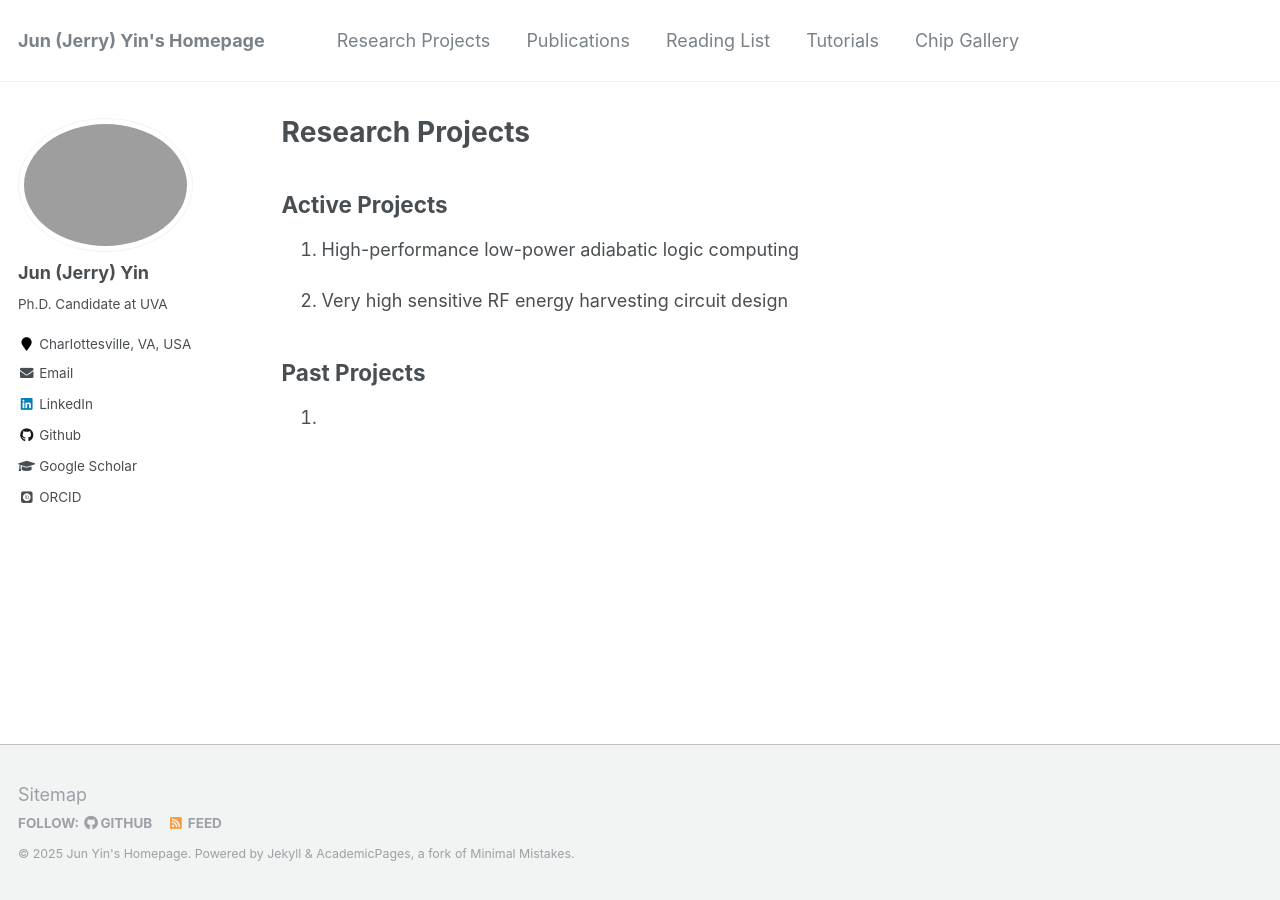
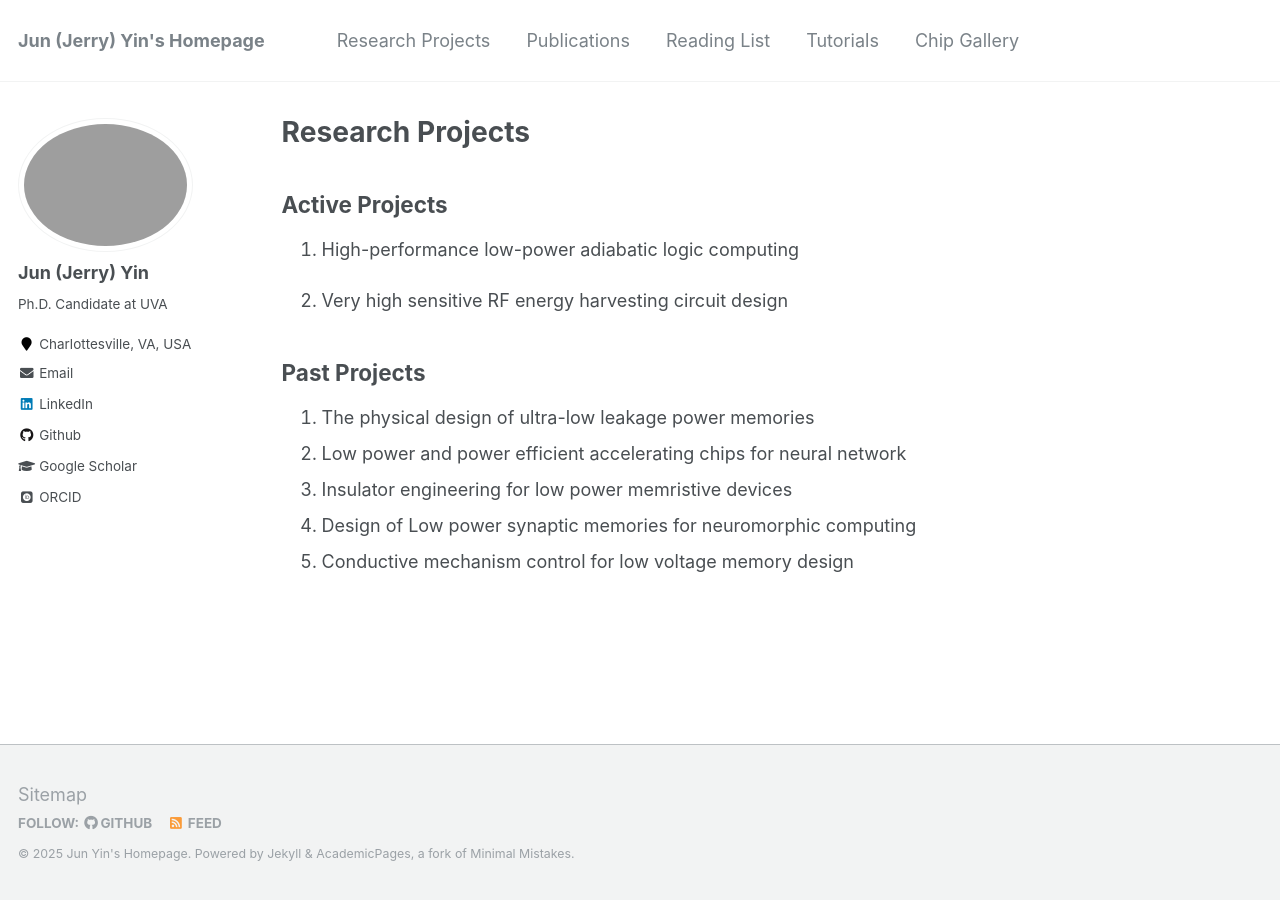
Before and after one commit to AyaseErii/junjerryyin, a Jekyll site: the page built from _pages/research.md, in a window 1280 px wide. Built offline with Jekyll 4.4.1, drawn with Linux system fonts in a browser that asks for light colours; some web fonts are replaced.

Commit message:
Update research.md

```diff
--- a/_pages/research.md
+++ b/_pages/research.md
@@ -11,4 +11,8 @@ author_profile: true
 2. Very high sensitive RF energy harvesting circuit design
 
 ## Past Projects
-3.
+3. The physical design of ultra-low leakage power memories
+4. Low power and power efficient accelerating chips for neural network
+5. Insulator engineering for low power memristive devices
+6. Design of Low power synaptic memories for neuromorphic computing
+7. Conductive mechanism control for low voltage memory design
```
